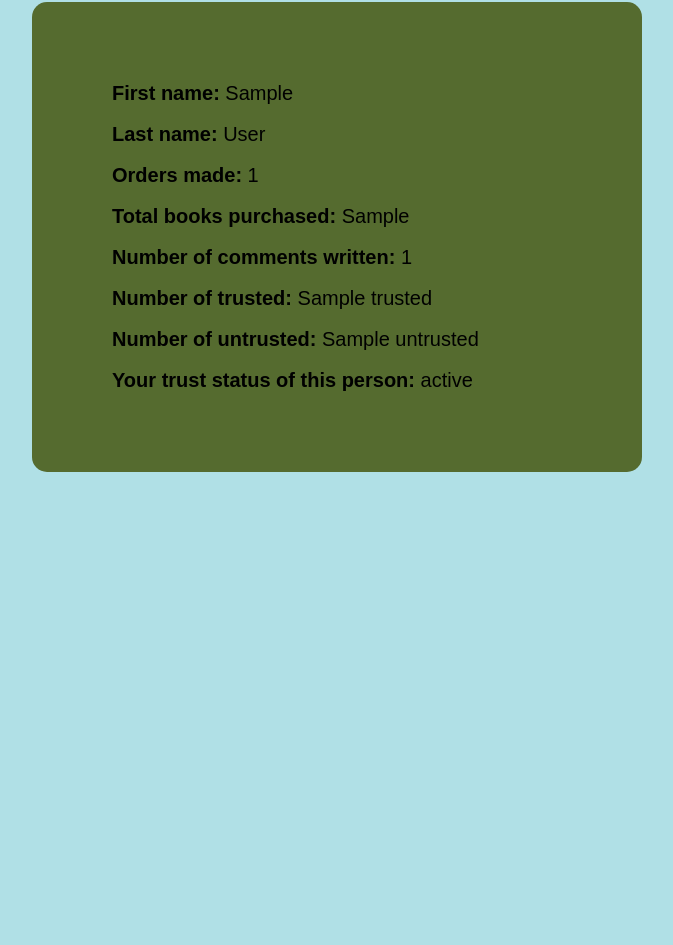
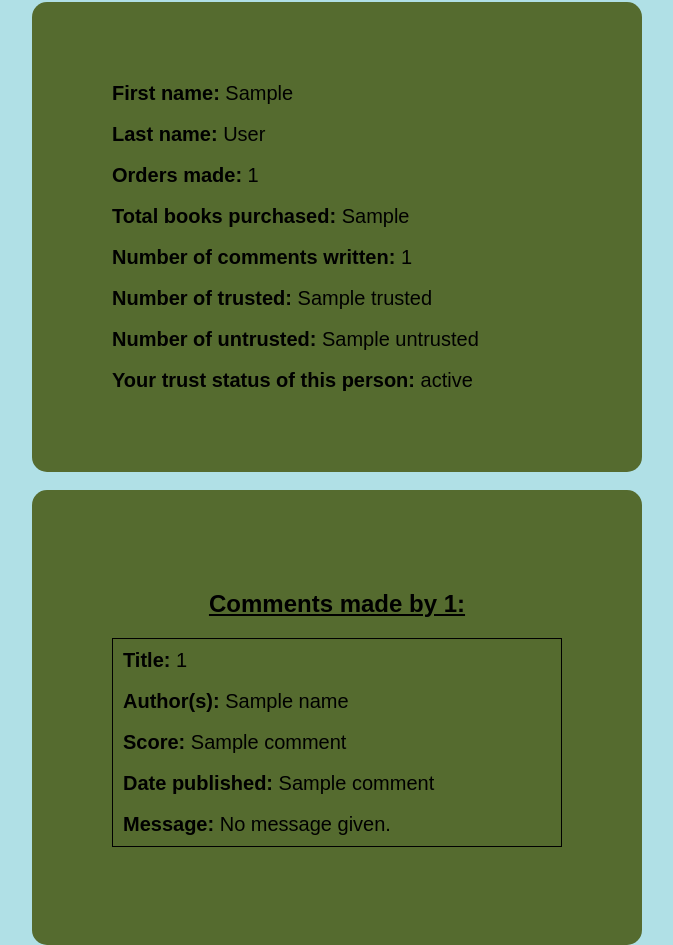
Before and after one commit to ldr5145/Online-Bookstore, a Flask app: template templates/customer_profile.html in a window 1280 px wide. Shown: the part 207-1152 px from the top of the page, without its empty margins (303-976 px from the left). Before the commit the page ends 679 px from the top, so only its background shows below. Run offline with Flask 2, Linux system fonts and the light colour scheme; the template is opened without the code that fills it: most values are stand-ins (such as "Sample title", 1, 10 or a date in 2020).

Commit message:
Now shows user's comments on their profile page.

```diff
--- a/db_functionality.py
+++ b/db_functionality.py
@@ -590,7 +590,7 @@ class db_operations:
         phone, password, specifics of orders, etc...) NOTE: No need to check if it is a valid loginID, as this
         function will only be used in the context where the login ID has already been checked and is valid."""
         info ={'loginID': '', 'firstName': '', 'lastName': '', 'orderCount': 0, 'books_purchased': 0, 'num_comments': 0,
-               'comments': [], 'trusted': 0, 'untrusted': 0, 'personalStatus': ''}
+               'comments': [], 'books_commented': [], 'trusted': 0, 'untrusted': 0, 'personalStatus': ''}
         self.cursor.execute("""SELECT DISTINCT C.loginID, firstName, lastName, COUNT(DISTINCT orderNumber),
         COUNT(DISTINCT commentID) FROM customercredentials C, comment CO, orderlog O
         WHERE C.loginID = %s AND O.loginID = %s AND CO.loginID = %s""", (loginID, loginID, loginID))
@@ -607,11 +607,13 @@ class db_operations:
         result = self.cursor.fetchone()
         info['books_purchased'] = result[0]
 
-        self.cursor.execute("""SELECT * FROM comment WHERE loginID = %s""", (loginID,))
+        self.cursor.execute("""SELECT * FROM comment WHERE loginID = %s ORDER BY commentDate DESC""", (loginID,))
         result = self.cursor.fetchall()
         for comment in result:
             info['comments'].append(comment)
 
+        for comment in info['comments']:
+            info['books_commented'].append(self.get_single_book_info(comment[1]))
         self.cursor.execute("""SELECT COUNT(loginID) FROM trusts WHERE otherLoginID=%s AND trustStatus='TRUSTED'""",
                             (loginID,))
         result = self.cursor.fetchone()
--- a/templates/customer_profile.html
+++ b/templates/customer_profile.html
@@ -49,4 +49,35 @@
         {% endif %}
     </form>
 </div>
+<br>
+{% if posts.info.comments|length > 0 %}
+    <div class="main_form">
+        <h2 align="center"><u>Comments made by {{ posts.info.loginID }}:</u></h2>
+        {% for comment_index in range(posts.info.comments|length) %}
+        <div style="border:1px solid black; padding:10px;">
+            <label><b>Title:</b> {{ posts.info.books_commented[comment_index][0][1] }}</label>
+            <br><br>
+            <label><b>Author(s):</b>
+                {% for auth in posts.info.books_commented[comment_index][1] %}
+                    {{ auth }}
+                    {% if not loop.last %}
+                        ,
+                    {% endif %}
+                {% endfor %}
+            </label>
+            <br><br>
+            <label><b>Score:</b> {{ posts.info.comments[comment_index][3] }}</label>
+            <br><br>
+            <label><b>Date published:</b> {{ posts.info.comments[comment_index][8] }}</label>
+            <br><br>
+            {% if posts.info.comments[comment_index][4] %}
+            <label><b>Message:</b> <small_label>{{ posts.info.comments[comment_index][4] }}</small_label></label>
+            {% else %}
+                <label><b>Message:</b> No message given.</label>
+            {% endif %}
+        </div>
+        <br>
+        {% endfor %}
+    </div>
+{% endif %}
 {% endblock %}
```
